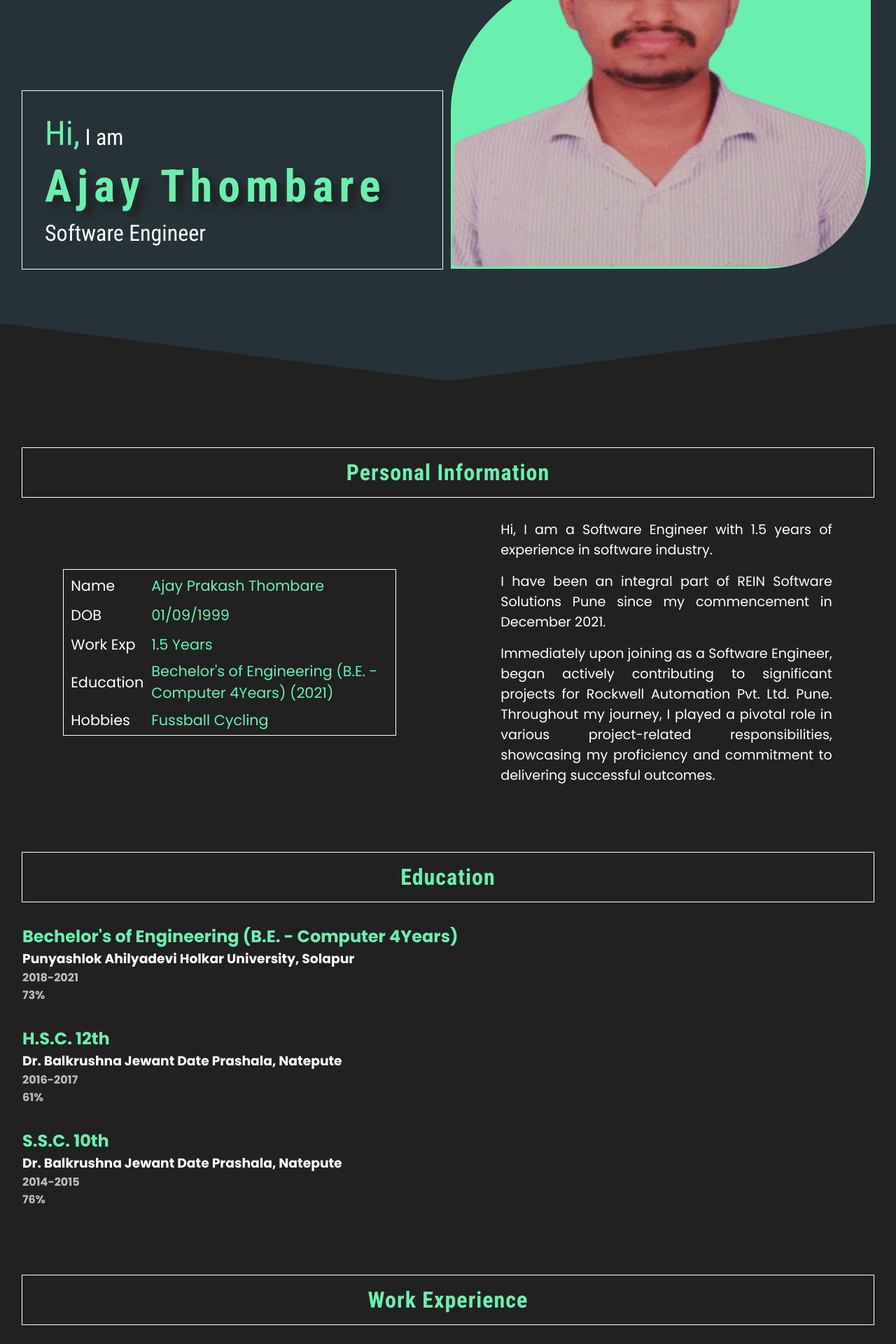
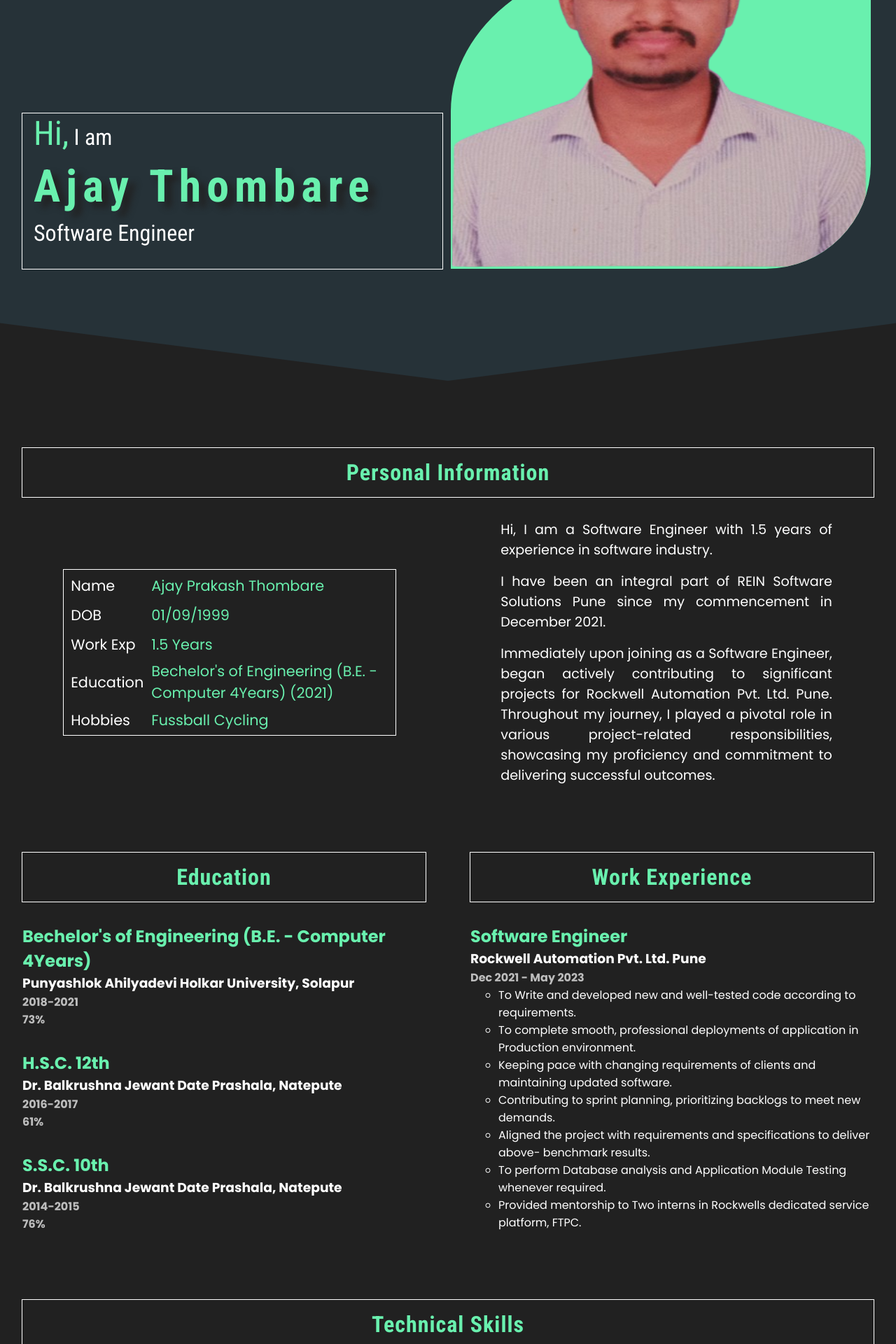
Before and after one commit to ajuThombare/Portfolio-Ajay, an Angular app: page /Portfolio-Ajay#/ in a window 1280 px wide. Shown: the part 280-2200 px from the top of the page at 70% size. Built offline with nearby package versions, Linux system fonts and the light colour scheme.

Commit message:
Updated Resposiveness

```diff
--- a/src/app/app.component.html
+++ b/src/app/app.component.html
@@ -1,9 +1,10 @@
 <app-baner pageResponsive></app-baner>
 <app-personal-information pageResponsive></app-personal-information>
-<div pageResponsive>
+<div class="container">
     <app-education ></app-education>
-    <app-work-experience></app-work-experience>
+    <app-work-experience ></app-work-experience>
 </div>
+
 <app-skills pageResponsive></app-skills>
 <app-projects pageResponsive></app-projects>
 <app-contact pageResponsive></app-contact>
--- a/src/app/baner/baner.component.css
+++ b/src/app/baner/baner.component.css
@@ -1,6 +1,6 @@
 :host {
     display: block;
-    padding: 4rem 2rem 6rem;
+    /* padding: 4rem 2rem 6rem; */
     background-color: var(--dark-gray);
     clip-path: polygon(0% 0%, 100% 0%, 100% 95%, 50% 100%, 0% 95%);
 }
@@ -22,7 +22,9 @@
 
 .name {
     grid-row: 3/4;
-    padding: 2rem;
+    padding-left: 1rem;
+    padding-bottom: 2rem;
+    /* padding: 2rem; */
     color: white;
     font-size: 2rem;
     margin-top: 3rem;
--- a/src/styles.css
+++ b/src/styles.css
@@ -12,6 +12,7 @@
 }
 
 body {
+    /* background-color: var(--dark-gray); */
     font-family: 'Roboto Condensed', sans-serif;
     font-family: 'Poppins', sans-serif;
 }
```
